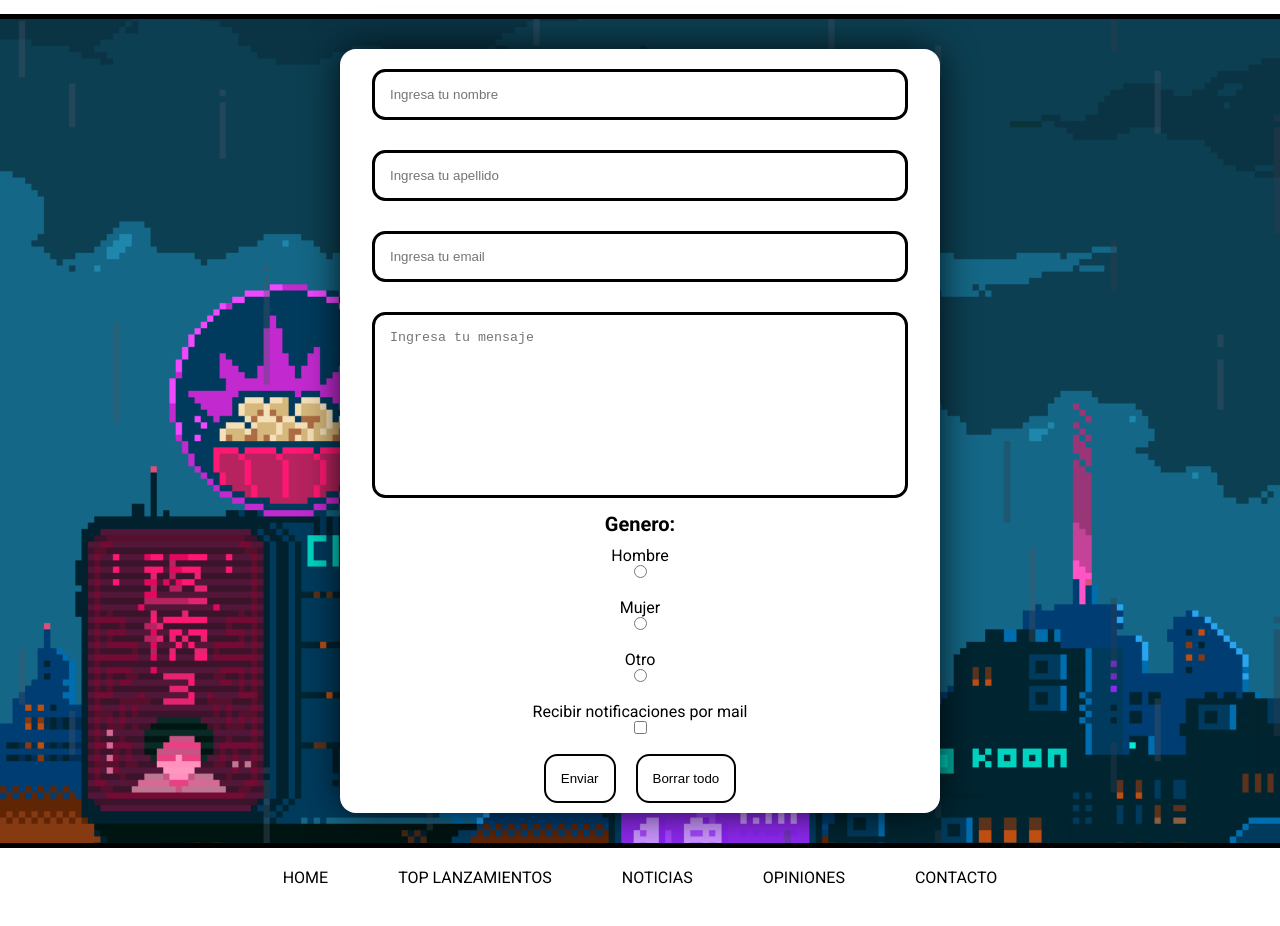
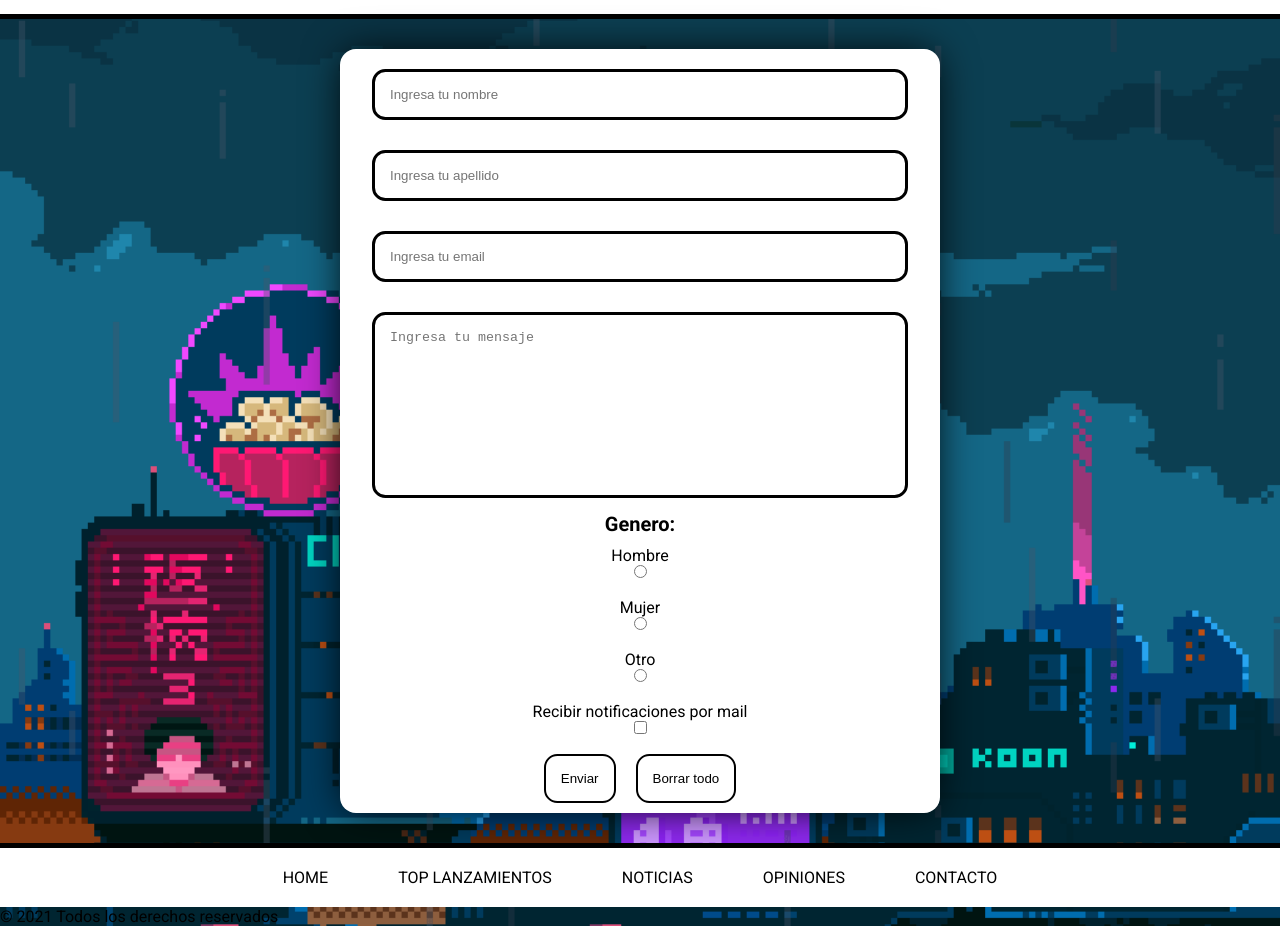
Before and after one commit to PedroKassar/Proyecto-coder, a website: page contacto.html in a window 1280 px wide. Shown: the part 86-1012 px from the top of the page. Drawn offline with Linux system fonts and the light colour scheme.

Commit message:
agregado de seccion en "home" y cambios chiquitos

```diff
--- a/contacto.html
+++ b/contacto.html
@@ -79,6 +79,7 @@
             <li><a href="contacto.html">CONTACTO</a></li>
         </ul>
     </div>
+    <div class="copy">© 2021 Todos los derechos reservados</div>
 </body>
 
 </html>
```
